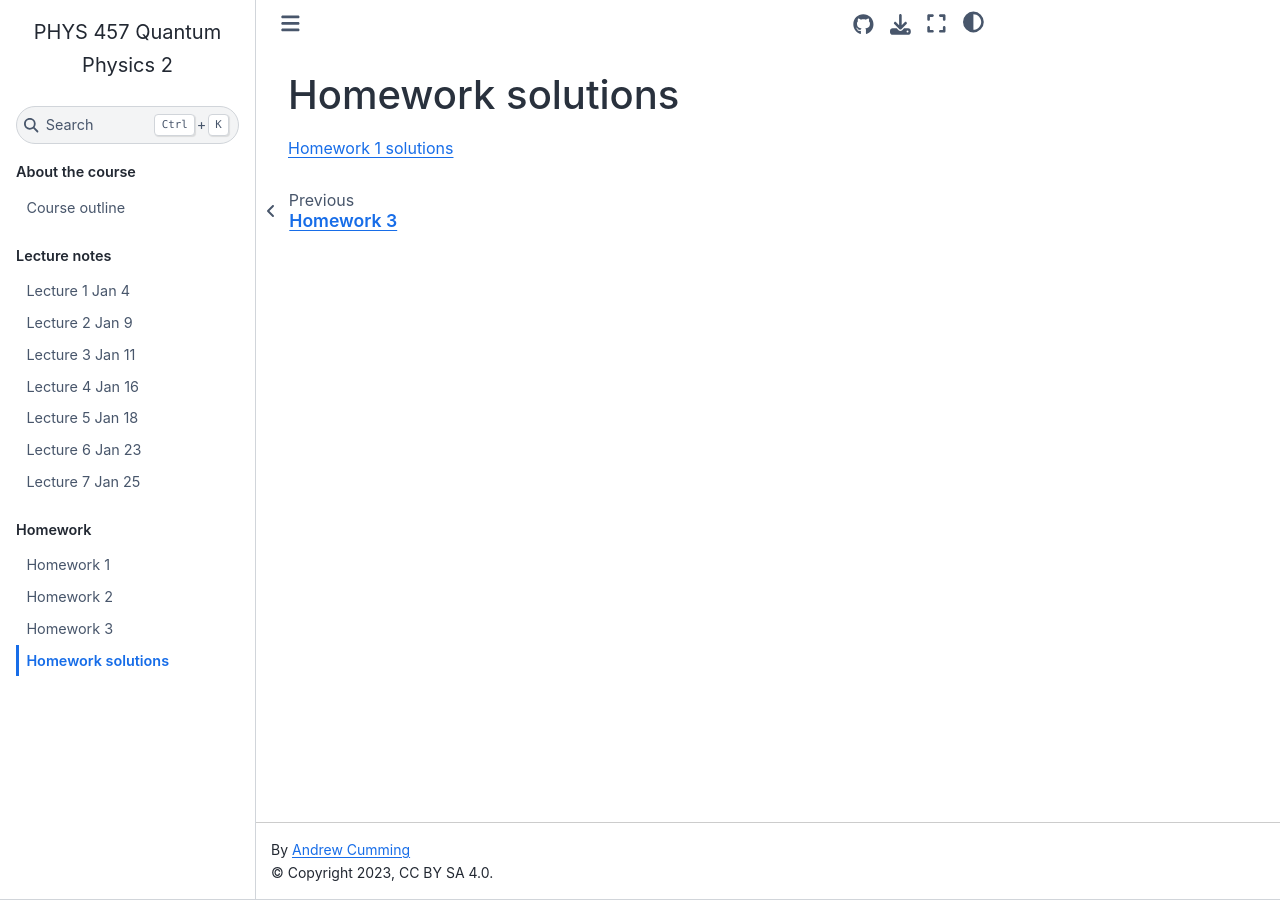
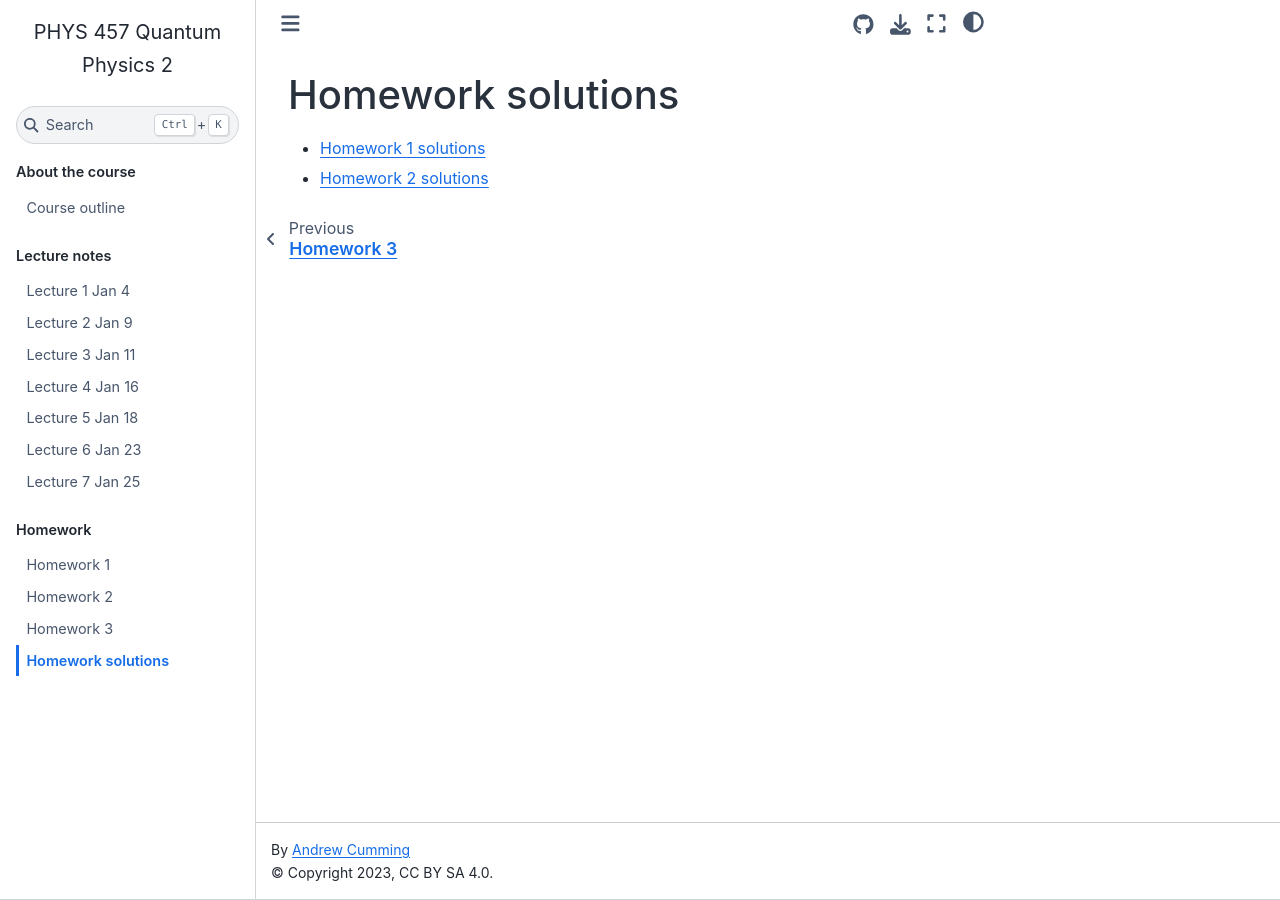
Before and after one commit to andrewcumming/phys457, a Jupyter Book: the page built from homework_solutions.md, in a window 1280 px wide. Built offline with Jupyter Book 1.0.4 settings and Sphinx 7.4.7 and the Sphinx Book theme 1.1.4, drawn with Linux system fonts in a browser that asks for light colours.

Commit message:
Add HW2 solutions

```diff
--- a/homework_solutions.md
+++ b/homework_solutions.md
@@ -1,3 +1,5 @@
 # Homework solutions
 
-[Homework 1 solutions](https://github.com/andrewcumming/phys457/blob/main/hw1_solutions.pdf)
+- [Homework 1 solutions](https://github.com/andrewcumming/phys457/blob/main/hw1_solutions.pdf)
+
+- [Homework 2 solutions](https://github.com/andrewcumming/phys457/blob/main/hw2_solutions.pdf)
```
Also changed, not shown: 1 other file.
